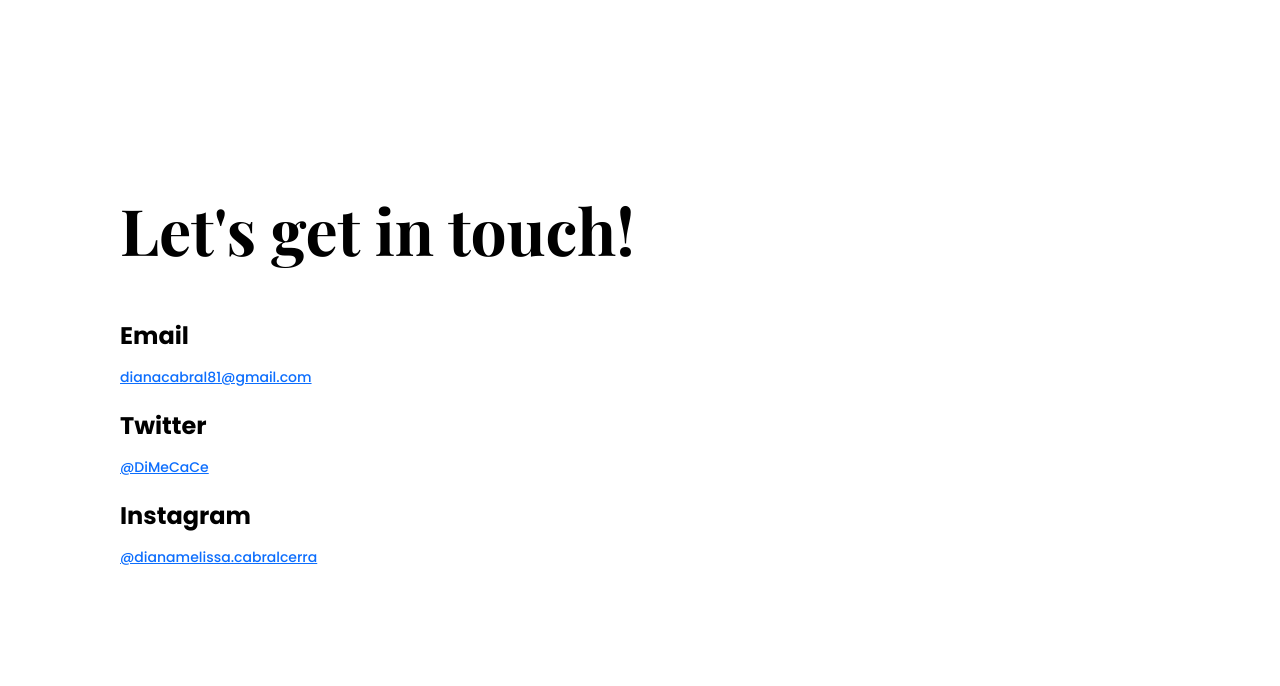
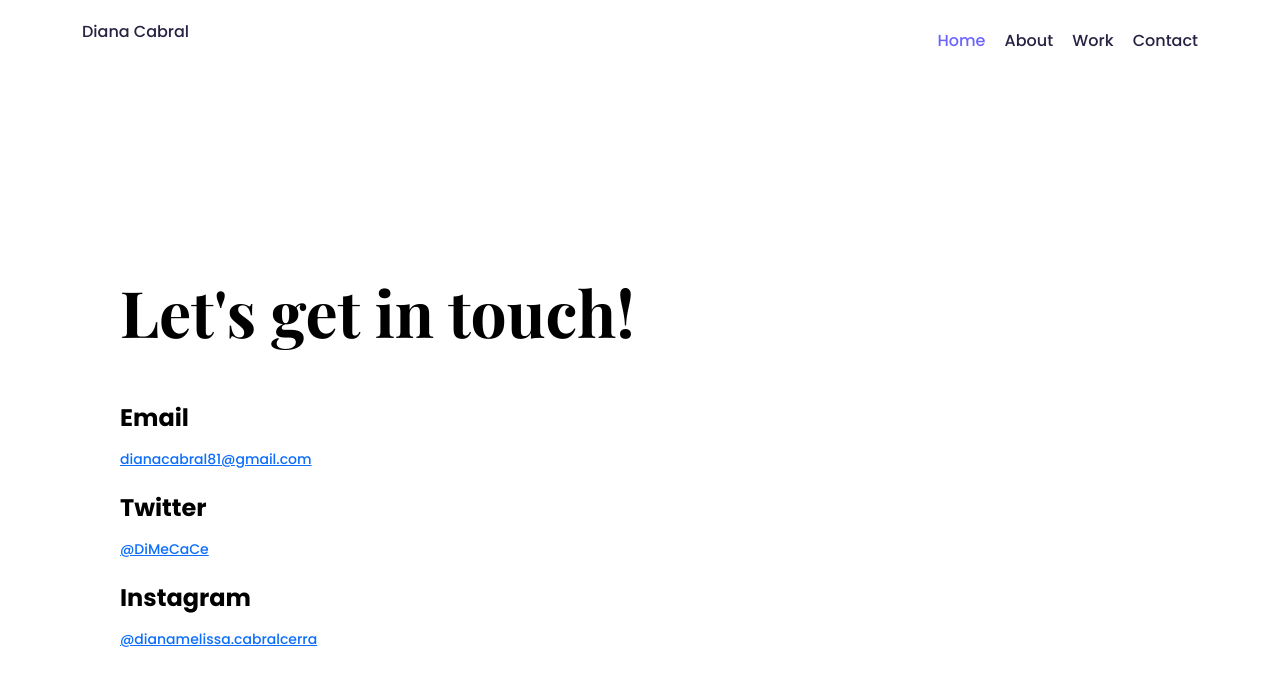
Before and after one commit to DiMeCaCe/about, a plain HTML site: page contact.html in a window 1280 px wide. Drawn offline with nearby package versions, Linux system fonts and the light colour scheme.

Commit message:
Update contact.html

```diff
--- a/contact.html
+++ b/contact.html
@@ -30,6 +30,32 @@
     ></script>
   </head>
   <body>
+    <div class="container">
+      <nav class="d-flex justify-content-between">
+        <a href="/">
+          Diana Cabral
+          <img
+            src=""
+            class="logo d-block d-md-none"
+            alt=""
+          />
+        </a>
+        <ul>
+          <li class="active">
+            <a href="/"> Home</a>
+          </li>
+          <li>
+            <a href="about.html"> About</a>
+          </li>
+          <li>
+            <a href="work.html"> Work</a>
+          </li>
+          <li>
+            <a href="contact.html"> Contact</a>
+          </li>
+        </ul>
+      </nav>
+    </div>
     <div class="content-container container">
       <div class="content">
         <h1 class="mb-5">Let's get in touch!</h1>
```
